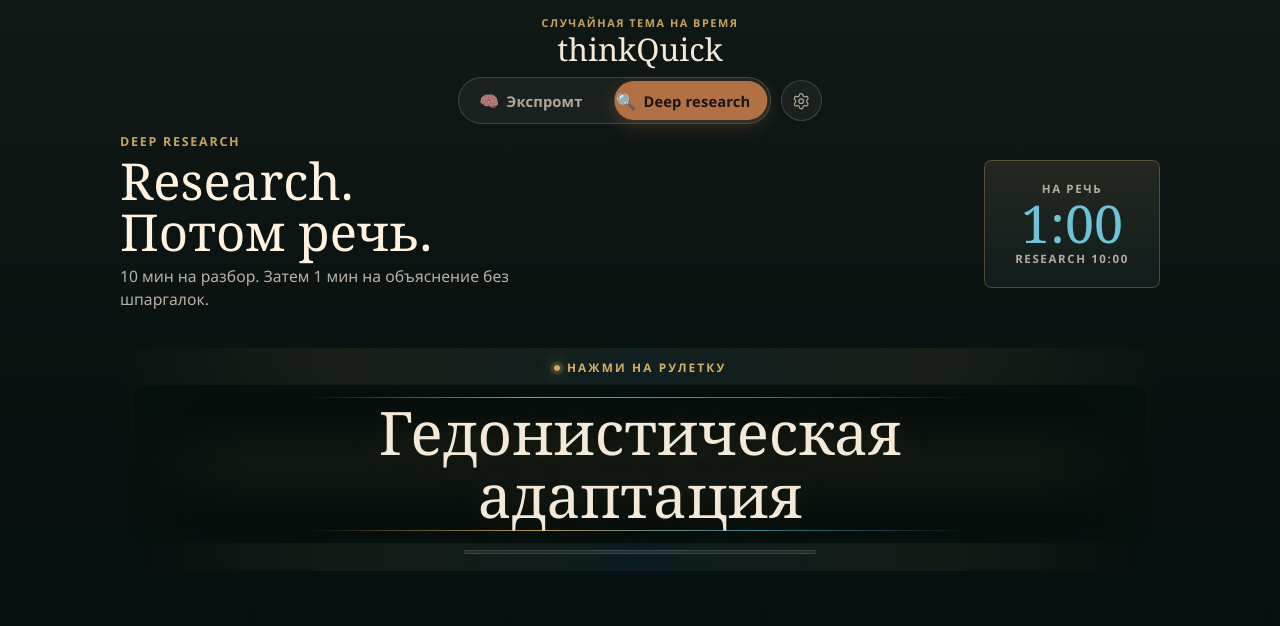
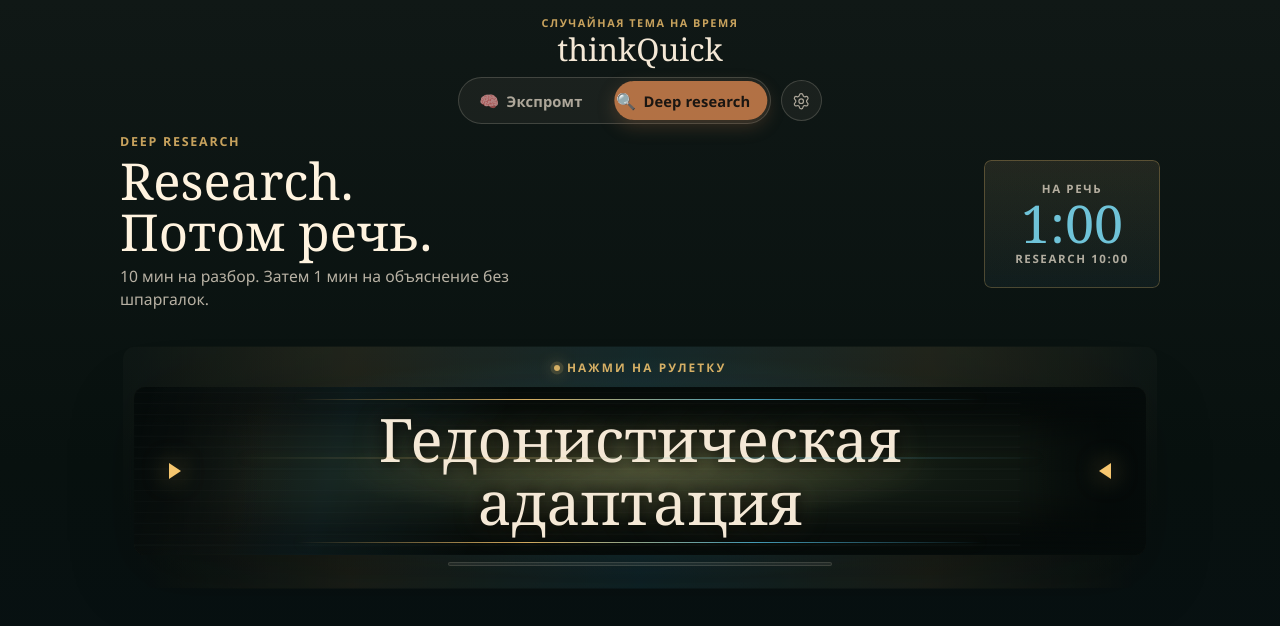
Before and after one commit to h0tzz/thinkquick, a Next.js app: page / in a window 1280 px wide. Shown: the top 626 px of the page. Built offline with nearby package versions, Linux system fonts and the light colour scheme.

Commit message:
Make topic roulette more magnetic

```diff
--- a/app/page.tsx
+++ b/app/page.tsx
@@ -1370,6 +1370,9 @@ export default function Home() {
             <div className="roulette-window">
               <span className="roulette-edge is-top" aria-hidden="true" />
               <span className="roulette-edge is-bottom" aria-hidden="true" />
+              <span className="roulette-marker is-left" aria-hidden="true" />
+              <span className="roulette-marker is-right" aria-hidden="true" />
+              <span className="roulette-sheen" aria-hidden="true" />
               <span className="reel-ghost is-prev" aria-hidden="true">
                 {previousTopic}
               </span>
--- a/app/video-challenge.css
+++ b/app/video-challenge.css
@@ -254,10 +254,12 @@
   font: inherit;
   text-align: center;
   background: transparent;
-  min-height: clamp(12rem, 25vw, 16.5rem);
-  gap: 0.42rem;
-  padding: 0.35rem clamp(0.2rem, 1.4vw, 0.85rem) 0.1rem;
+  min-height: clamp(12.8rem, 26vw, 17.4rem);
+  gap: 0.48rem;
+  padding: 0.35rem clamp(0.2rem, 1.4vw, 0.85rem) 0.18rem;
   position: relative;
+  isolation: isolate;
+  transition: transform 0.25s cubic-bezier(0.18, 0.82, 0.18, 1);
 }
 
 .challenge-reel:disabled {
@@ -274,18 +276,60 @@
   content: "";
   pointer-events: none;
   position: absolute;
-  inset: 1.65rem 0.25rem 0.9rem;
-  border-radius: 0.45rem;
+  inset: 1.62rem 0.2rem 0.72rem;
+  border-radius: 0.72rem;
   background:
-    linear-gradient(90deg, transparent, #f6c66f12 22%, #5ed7ff14 50%, #f6c66f12 78%, transparent),
-    linear-gradient(180deg, #f4e8d603, #00000000);
-  opacity: 0.82;
+    radial-gradient(ellipse at center, #f6c66f28 0%, #5ed7ff16 34%, transparent 66%),
+    linear-gradient(90deg, transparent, #f6c66f18 22%, #5ed7ff1c 50%, #f6c66f18 78%, transparent),
+    linear-gradient(180deg, #f4e8d608, #00000000);
+  filter: blur(0.2px);
+  opacity: 0.95;
   transition: opacity 0.25s, transform 0.25s;
+  z-index: -1;
+}
+
+.challenge-reel::after {
+  content: "";
+  pointer-events: none;
+  position: absolute;
+  left: 11%;
+  right: 11%;
+  top: 49%;
+  height: 1px;
+  background: linear-gradient(90deg, transparent, #f6c66fb3, #5ed7ffad, transparent);
+  opacity: 0.58;
+  filter: blur(0.2px);
+  box-shadow: 0 0 1.2rem #f6c66f40;
+  z-index: 3;
+  transform: translateY(-50%);
 }
 
 .challenge-reel:not(:disabled):hover::before {
   opacity: 1;
-  transform: scaleY(1.03);
+  transform: scaleY(1.05);
+}
+
+.challenge-reel:not(:disabled):hover {
+  transform: translateY(-1px);
+}
+
+.challenge-reel.is-idle::before {
+  animation: roulette-idle-glow 2.6s ease-in-out infinite;
+}
+
+.challenge-reel.is-spinning::before {
+  opacity: 1;
+  animation: roulette-spin-glow 0.72s ease-in-out infinite;
+}
+
+.challenge-reel.is-spinning .roulette-window::after {
+  opacity: 0.78;
+  animation-duration: 0.62s;
+}
+
+.challenge-reel.is-locking .roulette-window::after {
+  opacity: 0.72;
+  animation-duration: 1.1s;
 }
 
 .roulette-status {
@@ -302,7 +346,7 @@
   line-height: 1;
   text-transform: uppercase;
   position: relative;
-  z-index: 1;
+  z-index: 4;
 }
 
 .roulette-dot {
@@ -321,16 +365,20 @@
   display: grid;
   place-items: center;
   width: 100%;
-  min-height: clamp(7.3rem, 15vw, 9.9rem);
+  min-height: clamp(7.8rem, 15.8vw, 10.5rem);
   overflow: hidden;
   position: relative;
-  z-index: 1;
-  border-radius: 0.45rem;
-  background: linear-gradient(180deg, #06100e 0%, #111812 50%, #06100e 100%);
+  z-index: 2;
+  border-radius: 0.72rem;
+  background:
+    linear-gradient(90deg, #040908 0%, transparent 13%, transparent 87%, #040908 100%),
+    radial-gradient(ellipse at center, #263321 0%, #101812 47%, #050b0a 100%);
   box-shadow:
-    inset 0 0 0 1px #f6c66f24,
+    inset 0 0 0 1px #f6c66f4a,
+    inset 0 0 0 2px #5ed7ff12,
     inset 0 2.2rem 2.8rem #0000007a,
-    inset 0 -2.2rem 2.8rem #00000078;
+    inset 0 -2.2rem 2.8rem #00000078,
+    0 1.2rem 4rem #00000042;
 }
 
 .roulette-window::before {
@@ -339,18 +387,35 @@
   position: absolute;
   inset: 0;
   background:
-    linear-gradient(180deg, #06100e 0%, transparent 24%, transparent 76%, #06100e 100%),
-    linear-gradient(90deg, #06100e 0%, transparent 11%, transparent 89%, #06100e 100%);
+    radial-gradient(ellipse at center, #fff0bf18 0%, transparent 42%),
+    linear-gradient(180deg, #050b0a 0%, transparent 22%, transparent 78%, #050b0a 100%),
+    linear-gradient(90deg, #050b0a 0%, transparent 11%, transparent 89%, #050b0a 100%);
   z-index: 2;
+}
+
+.roulette-window::after {
+  content: "";
+  pointer-events: none;
+  position: absolute;
+  inset: -28% -18%;
+  background:
+    linear-gradient(105deg, transparent 36%, #fff2c50e 44%, #5ed7ff1d 50%, transparent 61%),
+    repeating-linear-gradient(180deg, transparent 0 0.58rem, #ffffff06 0.62rem 0.68rem);
+  mix-blend-mode: screen;
+  opacity: 0.58;
+  transform: translateX(-28%);
+  z-index: 3;
+  animation: roulette-scan 3.8s ease-in-out infinite;
 }
 
 .roulette-edge {
   position: absolute;
-  left: 17%;
-  right: 17%;
+  left: 16%;
+  right: 16%;
   height: 1px;
-  background: linear-gradient(90deg, transparent, #f6c66fb8, #5ed7ff91, transparent);
-  z-index: 3;
+  background: linear-gradient(90deg, transparent, #f6c66fde, #5ed7ffb5, transparent);
+  z-index: 5;
+  box-shadow: 0 0 1rem #f6c66f33;
 }
 
 .roulette-edge.is-top {
@@ -359,6 +424,39 @@
 
 .roulette-edge.is-bottom {
   bottom: 0.75rem;
+}
+
+.roulette-marker {
+  position: absolute;
+  top: 50%;
+  z-index: 6;
+  width: 0;
+  height: 0;
+  transform: translateY(-50%);
+  filter: drop-shadow(0 0 0.75rem #f6c66f99);
+}
+
+.roulette-marker.is-left {
+  left: clamp(0.65rem, 2.8vw, 2.2rem);
+  border-top: 0.5rem solid transparent;
+  border-bottom: 0.5rem solid transparent;
+  border-left: 0.78rem solid #f6c66f;
+}
+
+.roulette-marker.is-right {
+  right: clamp(0.65rem, 2.8vw, 2.2rem);
+  border-top: 0.5rem solid transparent;
+  border-bottom: 0.5rem solid transparent;
+  border-right: 0.78rem solid #f6c66f;
+}
+
+.roulette-sheen {
+  pointer-events: none;
+  position: absolute;
+  inset: 0;
+  z-index: 3;
+  background: radial-gradient(ellipse at center, #f6c66f24 0%, transparent 43%);
+  opacity: 0.65;
 }
 
 .reel-ghost {
@@ -377,6 +475,7 @@
 
 .challenge-reel.is-spinning .reel-ghost {
   opacity: 1;
+  animation: ghost-slip 150ms linear both;
 }
 
 .reel-ghost.is-prev {
@@ -394,8 +493,8 @@
   letter-spacing: 0;
   line-height: 0.98;
   position: relative;
-  z-index: 4;
-  text-shadow: 0 0 2.4rem #f6c66f24;
+  z-index: 7;
+  text-shadow: 0 0 2.4rem #f6c66f30, 0 0 0.9rem #000;
 }
 
 .challenge-reel .reel-phrase.is-long {
@@ -414,19 +513,23 @@
 
 .challenge-reel.is-spinning .reel-phrase {
   color: #fff6e7;
-  animation: roulette-topic 110ms cubic-bezier(0.2, 0.7, 0.2, 1) both;
-  text-shadow: 0 0 2rem #f6c66f45;
+  animation: roulette-topic 95ms cubic-bezier(0.2, 0.7, 0.2, 1) both;
+  text-shadow: 0 0 2.2rem #f6c66f55, 0 0 0.8rem #000;
 }
 
 .challenge-reel.is-locking .reel-phrase {
   color: #fff8ed;
-  text-shadow: 0 0 2.4rem #ff533f36;
+  text-shadow: 0 0 2.8rem #ff533f48, 0 0 1rem #000;
 }
 
 .challenge-reel.is-landed .reel-phrase {
   color: #fff6e7;
-  text-shadow: 0 0 2rem #f6c66f42;
+  text-shadow: 0 0 2.8rem #f6c66f66, 0 0 1rem #000;
   animation: landed-pulse 0.62s cubic-bezier(0.18, 0.82, 0.18, 1) both;
+}
+
+.challenge-reel.is-landed .roulette-window {
+  animation: jackpot-window 0.72s cubic-bezier(0.18, 0.82, 0.18, 1) both;
 }
 
 .challenge-reel.is-landed .reel-ghost {
@@ -434,14 +537,25 @@
 }
 
 .roulette-meter {
-  width: min(100%, 22rem);
-  height: 0.22rem;
+  width: min(100%, 24rem);
+  height: 0.26rem;
   border-radius: 999px;
-  background: #f4e8d614;
+  background: #f4e8d611;
   overflow: hidden;
   position: relative;
-  z-index: 1;
+  z-index: 4;
   box-shadow: inset 0 0 0 1px #f4e8d61f;
+}
+
+.roulette-meter::after {
+  content: "";
+  position: absolute;
+  inset: 0;
+  border-radius: inherit;
+  background: linear-gradient(90deg, transparent, #fff5cf7a, transparent);
+  opacity: 0.35;
+  transform: translateX(-100%);
+  animation: meter-shimmer 2.2s ease-in-out infinite;
 }
 
 .roulette-meter span {
@@ -450,6 +564,7 @@
   height: 100%;
   border-radius: inherit;
   background: linear-gradient(90deg, #f6c66f, #ff725f, #5ed7ff);
+  box-shadow: 0 0 1rem #f6c66f66;
   transform: scaleX(var(--spin-progress, 0));
   transform-origin: left center;
   transition: transform 80ms linear;
@@ -608,15 +723,63 @@
   }
 }
 
+@keyframes roulette-idle-glow {
+  0%,
+  100% {
+    opacity: 0.86;
+    transform: scaleY(1);
+  }
+
+  50% {
+    opacity: 1;
+    transform: scaleY(1.04);
+  }
+}
+
+@keyframes roulette-spin-glow {
+  0%,
+  100% {
+    filter: blur(0.2px) saturate(1);
+  }
+
+  50% {
+    filter: blur(0.2px) saturate(1.55);
+  }
+}
+
+@keyframes roulette-scan {
+  0%,
+  34% {
+    transform: translateX(-32%);
+  }
+
+  72%,
+  100% {
+    transform: translateX(32%);
+  }
+}
+
 @keyframes roulette-topic {
   0% {
     opacity: 0.35;
-    transform: translateY(-0.55rem) scale(0.985);
+    filter: blur(1.6px);
+    transform: translateY(-0.68rem) scale(0.982);
   }
 
   100% {
     opacity: 1;
+    filter: blur(0);
     transform: translateY(0) scale(1);
+  }
+}
+
+@keyframes ghost-slip {
+  0% {
+    opacity: 0;
+  }
+
+  100% {
+    opacity: 0.9;
   }
 }
 
@@ -631,6 +794,47 @@
 
   100% {
     transform: translateY(0) scale(1);
+  }
+}
+
+@keyframes jackpot-window {
+  0% {
+    box-shadow:
+      inset 0 0 0 1px #f6c66f4a,
+      inset 0 0 0 2px #5ed7ff12,
+      inset 0 2.2rem 2.8rem #0000007a,
+      inset 0 -2.2rem 2.8rem #00000078,
+      0 1.2rem 4rem #00000042;
+  }
+
+  45% {
+    box-shadow:
+      inset 0 0 0 1px #f6c66fa8,
+      inset 0 0 0 2px #5ed7ff52,
+      inset 0 2.2rem 2.8rem #0000007a,
+      inset 0 -2.2rem 2.8rem #00000078,
+      0 0 4.5rem #f6c66f42,
+      0 1.2rem 4rem #00000042;
+  }
+
+  100% {
+    box-shadow:
+      inset 0 0 0 1px #f6c66f4a,
+      inset 0 0 0 2px #5ed7ff12,
+      inset 0 2.2rem 2.8rem #0000007a,
+      inset 0 -2.2rem 2.8rem #00000078,
+      0 1.2rem 4rem #00000042;
+  }
+}
+
+@keyframes meter-shimmer {
+  0%,
+  42% {
+    transform: translateX(-110%);
+  }
+
+  100% {
+    transform: translateX(110%);
   }
 }
 
@@ -859,6 +1063,20 @@
     width: 0.48rem;
   }
 
+  .roulette-marker.is-left {
+    left: 0.52rem;
+    border-top-width: 0.38rem;
+    border-bottom-width: 0.38rem;
+    border-left-width: 0.58rem;
+  }
+
+  .roulette-marker.is-right {
+    right: 0.52rem;
+    border-top-width: 0.38rem;
+    border-bottom-width: 0.38rem;
+    border-right-width: 0.58rem;
+  }
+
   .casino-sparks span:nth-child(1) {
     --tx: -5.8rem;
     --ty: -1.7rem;
@@ -922,9 +1140,14 @@
 }
 
 @media (prefers-reduced-motion: reduce) {
+  .challenge-reel.is-idle::before,
+  .challenge-reel.is-spinning::before,
   .challenge-reel.is-spinning .reel-phrase,
   .challenge-reel.is-spinning .roulette-dot,
   .challenge-reel.is-landed .reel-phrase,
+  .challenge-reel.is-landed .roulette-window,
+  .roulette-meter::after,
+  .roulette-window::after,
   .casino-sparks span,
   .timer-overlay.is-final-seconds .timer-ring {
     animation: none;
```
